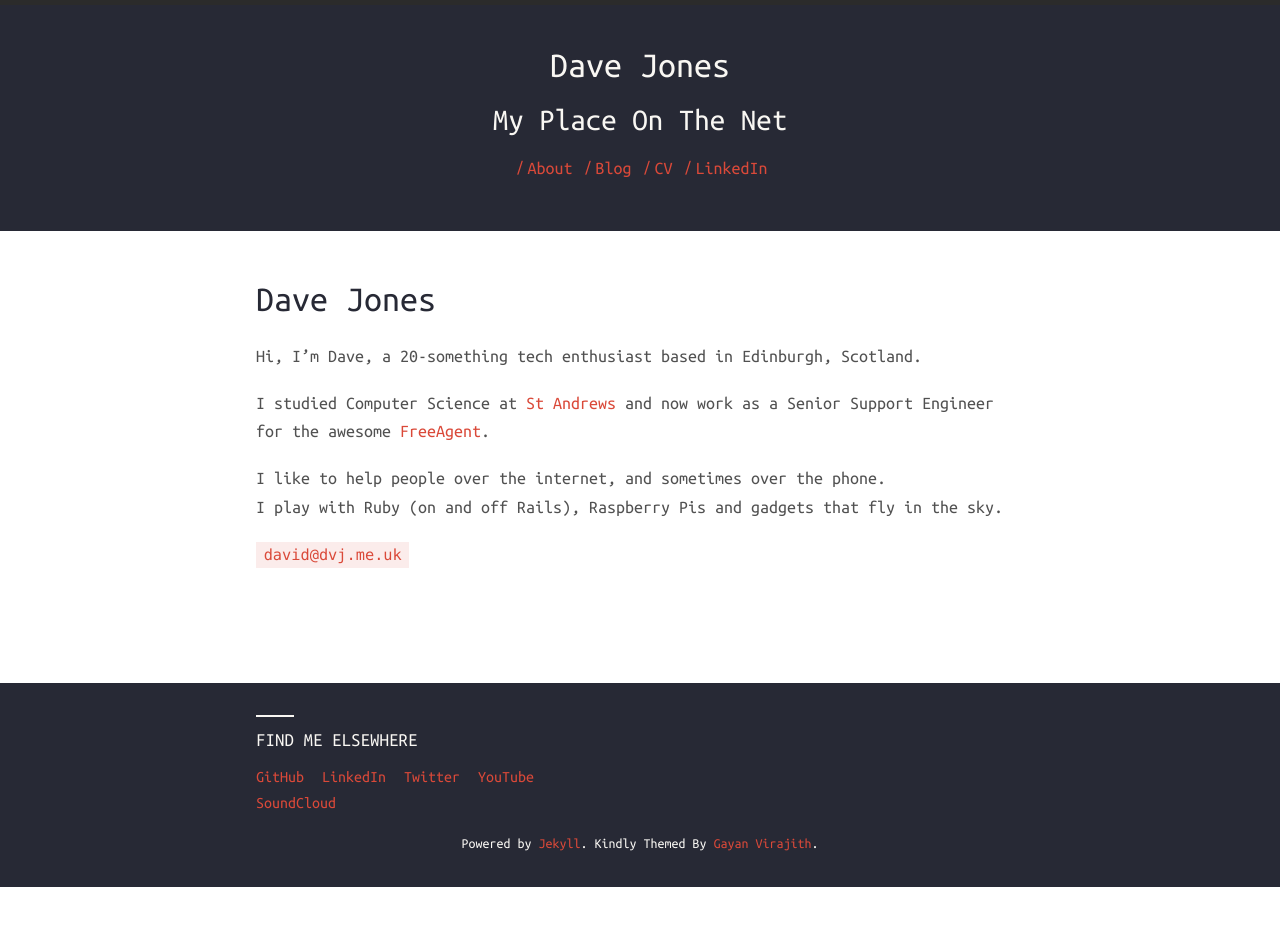
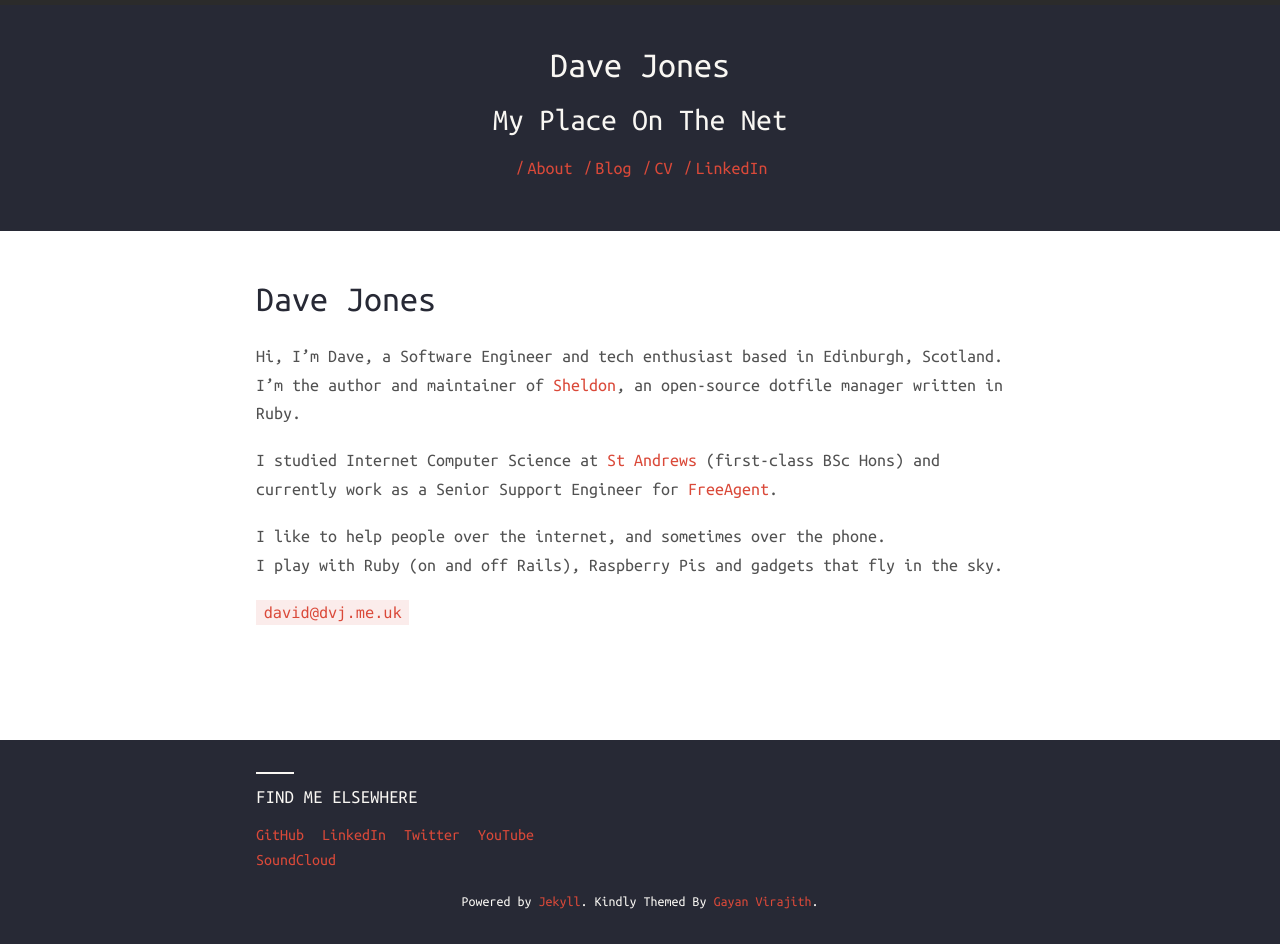
Before and after one commit to gayanvirajith/harmony, a Jekyll site: the page built from index.md, in a window 1280 px wide. Built offline with Jekyll 4.4.1, drawn with Linux system fonts in a browser that asks for light colours; nearby versions of some CDN libraries; before the commit the page ends 900 px from its top, so only the background shows below that.

Commit message:
Update introduction copy
Link to Sheldon project on GitHub and clarify my qualification.

```diff
--- a/index.md
+++ b/index.md
@@ -3,9 +3,9 @@ layout: page
 title: Dave Jones
 ---
 
-Hi, I'm Dave, a 20-something tech enthusiast based in Edinburgh, Scotland.
+Hi, I'm Dave, a Software Engineer and tech enthusiast based in Edinburgh, Scotland. I'm the author and maintainer of [Sheldon](https://github.com/dvjones89/sheldon){:target="_blank"}, an open-source dotfile manager written in Ruby.
 
-I studied Computer Science at [St Andrews](http://www.cs.st-andrews.ac.uk){:target="_blank"} and now work as a Senior Support Engineer for the awesome [FreeAgent](https://www.freeagent.com){:target="_blank"}.
+I studied Internet Computer Science at [St Andrews](http://www.cs.st-andrews.ac.uk){:target="_blank"} (first-class BSc Hons) and currently work as a Senior Support Engineer for [FreeAgent](https://www.freeagent.com){:target="_blank"}.
 
 I like to help people over the internet, and sometimes over the phone.
 I play with Ruby (on and off Rails), Raspberry Pis and gadgets that fly in the sky.
```
